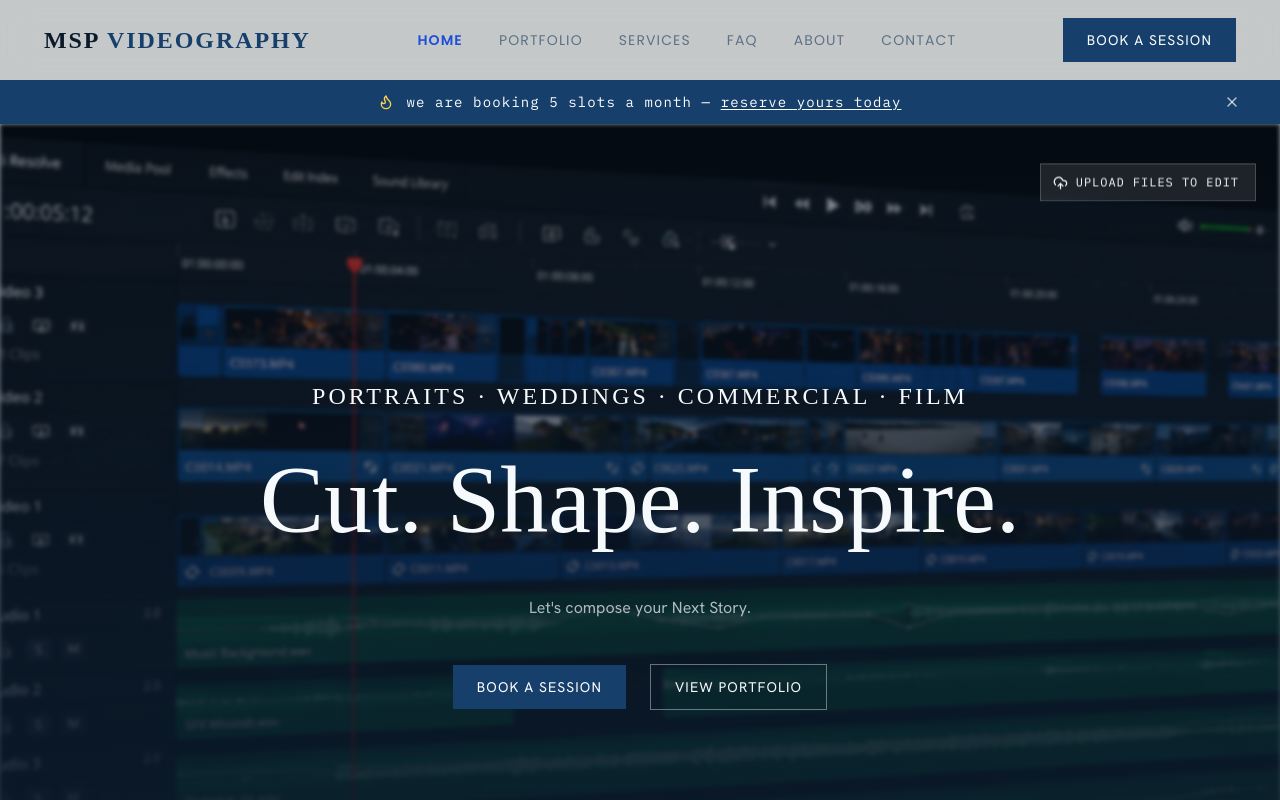
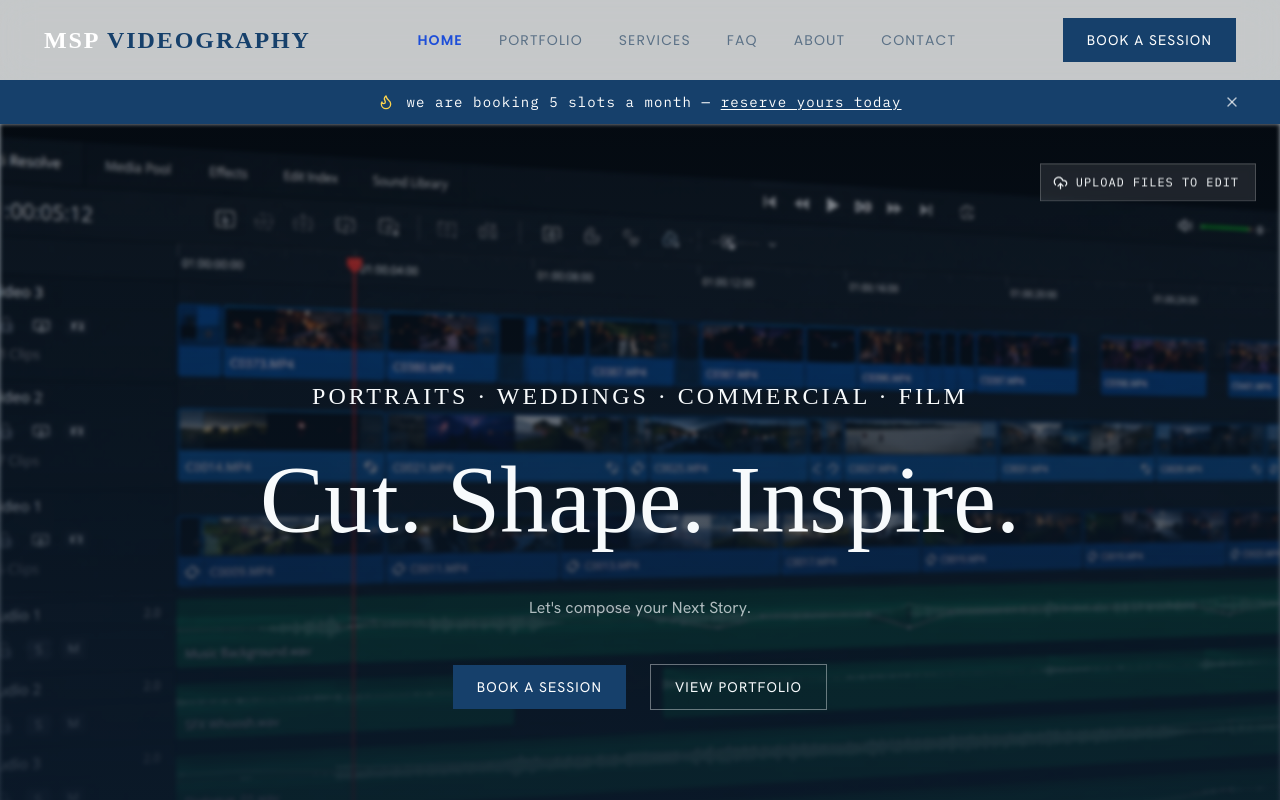
Before and after one commit to Arav034/MSP-Videography-cloud, a React (Vite) app in the folder customer-app/: page / in a window 1280 px wide. Shown: the top 800 px of the page. Built offline with nearby package versions, Linux system fonts and the light colour scheme; no server answers.

Commit message:
MSP white

```diff
--- a/customer-app/src/components/layout/Header.jsx
+++ b/customer-app/src/components/layout/Header.jsx
@@ -17,7 +17,7 @@ export default function Header() {
           <FocusFrame padding="p-1">
             <Link
               to={ROUTES.HOME}
-              className="font-display font-semibold text-2xl tracking-wideish text-ink"
+              className="font-display font-semibold text-2xl tracking-wideish text-white"
             >
               MSP <span className="text-brand font-bold">VIDEOGRAPHY</span>
             </Link>
```
